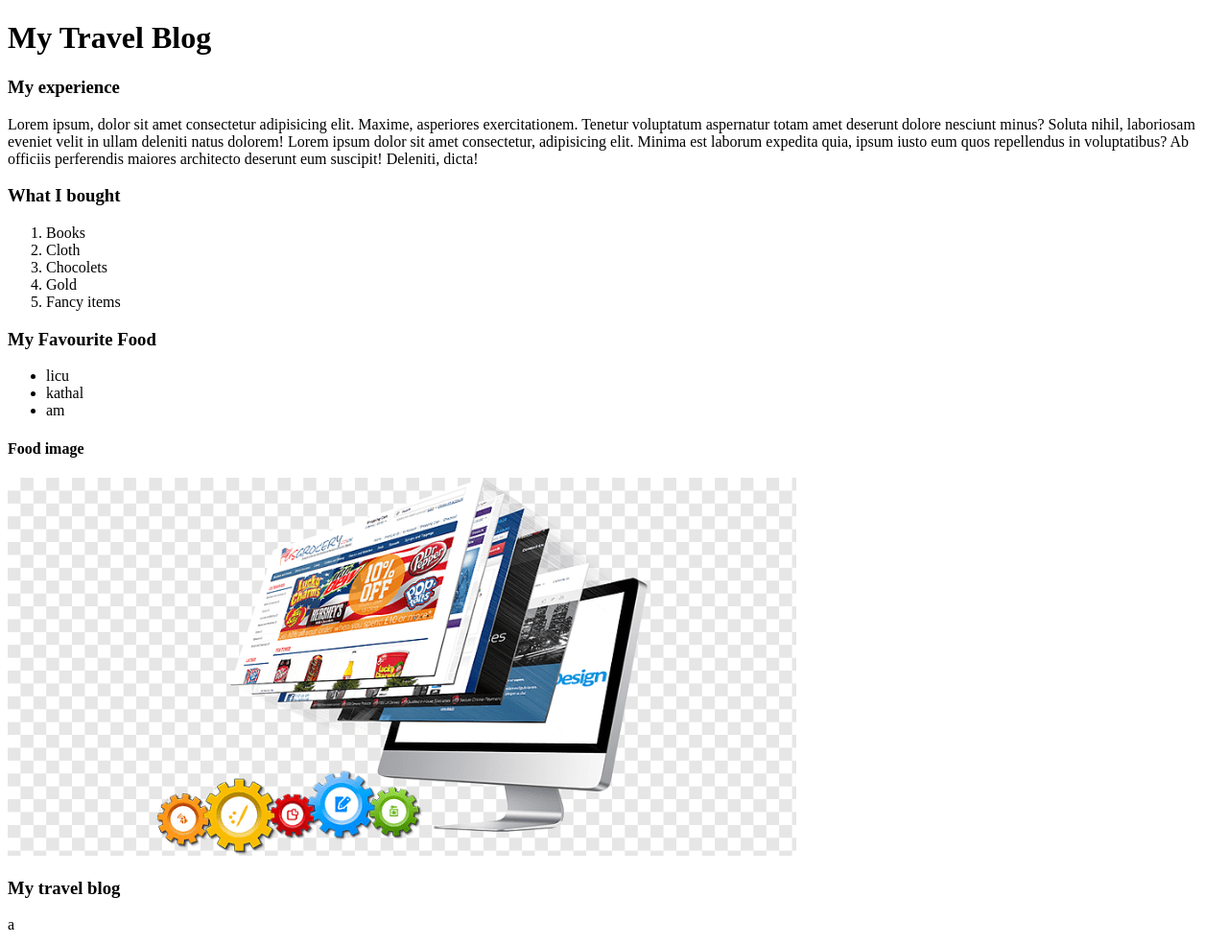
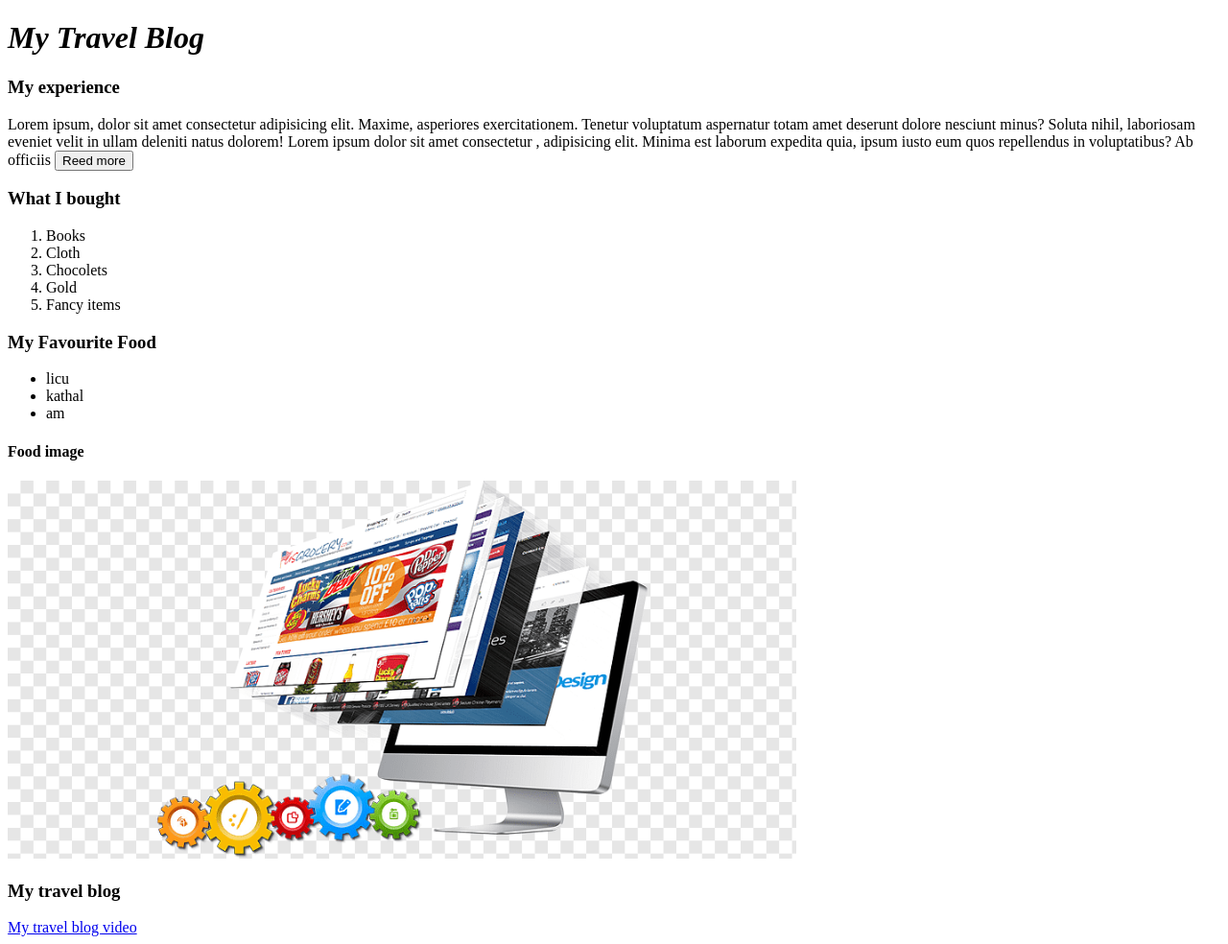
Before and after one commit to neyaz14/Module-1-practise, a plain HTML site: page code/index.html in a window 1280 px wide. Shown: the whole page at 96% size. Drawn offline with Linux system fonts and the light colour scheme.

Commit message:
anchor adding

```diff
--- a/code/index.html
+++ b/code/index.html
@@ -8,12 +8,12 @@
 <body>
 
         <div>
-            <h1>My Travel Blog</h1>
+            <h1><i>My Travel Blog</i></h1>
         </div>
 
         <div>
             <h3>My experience</h3>
-            <p>Lorem ipsum, dolor sit amet consectetur adipisicing elit. Maxime, asperiores exercitationem. Tenetur voluptatum aspernatur totam amet deserunt dolore nesciunt minus? Soluta nihil, laboriosam eveniet velit in ullam deleniti natus dolorem! Lorem ipsum dolor sit amet consectetur, adipisicing elit. Minima est laborum expedita quia, ipsum iusto eum quos repellendus in voluptatibus? Ab officiis perferendis maiores architecto deserunt eum suscipit! Deleniti, dicta!</p>
+            <p>Lorem ipsum, dolor sit amet consectetur adipisicing elit. Maxime, asperiores exercitationem. Tenetur voluptatum aspernatur totam amet deserunt dolore nesciunt minus? Soluta nihil, laboriosam eveniet velit in ullam deleniti natus dolorem! Lorem ipsum dolor sit amet consectetur  , adipisicing elit. Minima est laborum expedita quia, ipsum iusto eum quos repellendus in voluptatibus? Ab officiis <button type="button">Reed more</button> </p>
         </div>
 
         <div>
@@ -42,7 +42,7 @@
 
         <div>
             <h3>My travel blog</h3>
-            a
+            <a href="https://www.freecodecamp.org/news/how-to-use-html-to-open-link-in-new-tab/" target="_blank">My travel blog video</a>
         </div>
 
 
```
